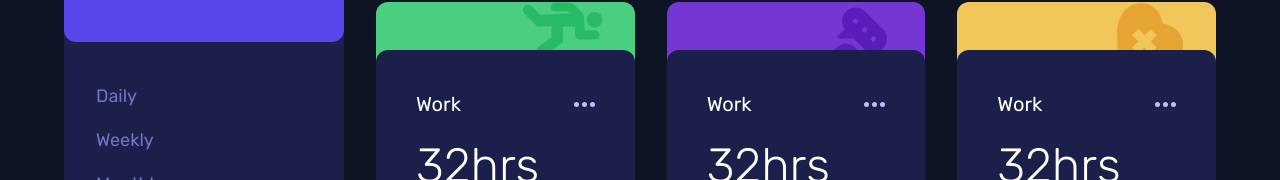
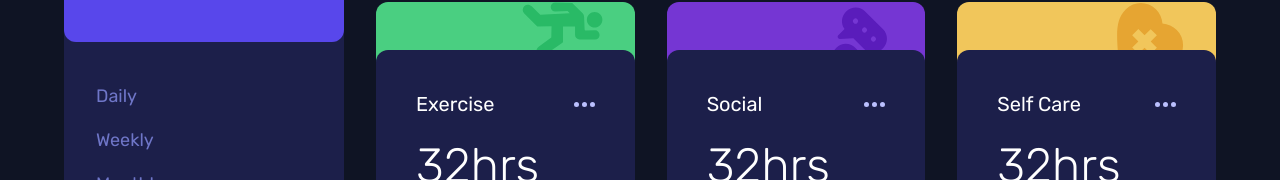
Before and after one commit to duncan-chege/time-tracking-dashboard, a Next.js app: page / in a window 1280 px wide. Shown: the part 414-594 px from the top of the page. Built offline with nearby package versions, Linux system fonts and the light colour scheme.

Commit message:
change schedule bloc title names

```diff
--- a/app/components/Schedule.tsx
+++ b/app/components/Schedule.tsx
@@ -51,7 +51,7 @@ const Schedule = () => {
             <Image className="absolute right-8 top-0 -z-10" src={exerciseIcon} alt="" />
             <div className="rounded-xl p-10 text-white cursor-pointer bg-dark-blue hover:saturate-200">
                 <div className="flex justify-between items-center pb-6">
-                    <p className="text-xl">Work</p>
+                    <p className="text-xl">Exercise</p>
                     <Image className="h-auto" src={ellipses} alt="" />
                 </div>
                 <h3 className="text-5xl font-light">32hrs</h3>
@@ -63,7 +63,7 @@ const Schedule = () => {
             <Image className="absolute right-8 top-0 -z-10" src={socialIcon} alt="" />
             <div className="rounded-xl p-10 text-white cursor-pointer bg-dark-blue hover:saturate-200">
                 <div className="flex justify-between items-center pb-6">
-                    <p className="text-xl">Work</p>
+                    <p className="text-xl">Social</p>
                     <Image className="h-auto" src={ellipses} alt="" />
                 </div>
                 <h3 className="text-5xl font-light">32hrs</h3>
@@ -75,7 +75,7 @@ const Schedule = () => {
             <Image className="absolute right-8 top-0 -z-10" src={careIcon} alt="" />
             <div className="rounded-xl p-10 text-white cursor-pointer bg-dark-blue hover:saturate-200">
                 <div className="flex justify-between items-center pb-6">
-                    <p className="text-xl">Work</p>
+                    <p className="text-xl">Self Care</p>
                     <Image className="h-auto" src={ellipses} alt="" />
                 </div>
                 <h3 className="text-5xl font-light">32hrs</h3>
```
